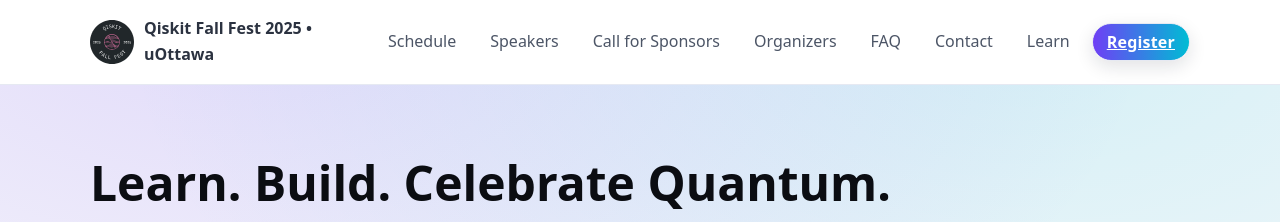
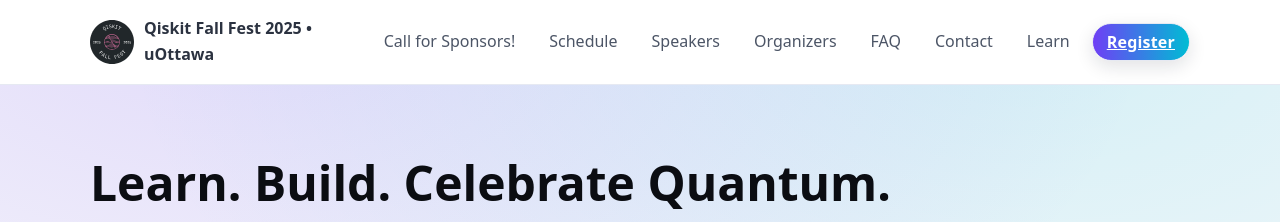
Before and after one commit to utkarshh-singh/fall-fest-2025-website, a Jekyll site: the page built from index.md, in a window 1280 px wide. Shown: the top 222 px of the page. Built offline with Jekyll 4.4.1, drawn with Linux system fonts in a browser that asks for light colours.

Commit message:
Update nav.yml

```diff
--- a/_data/nav.yml
+++ b/_data/nav.yml
@@ -1,11 +1,11 @@
+- title: Call for Sponsors!
+  url: /sponsorship/
 - title: Schedule
   url: /schedule/
 - title: Speakers
   url: /speakers/
 # - title: Sponsors
 #   url: /sponsors/
-- title: Call for Sponsors
-  url: /sponsorship/
 - title: Organizers
   url: /organizers/
 - title: FAQ
```
